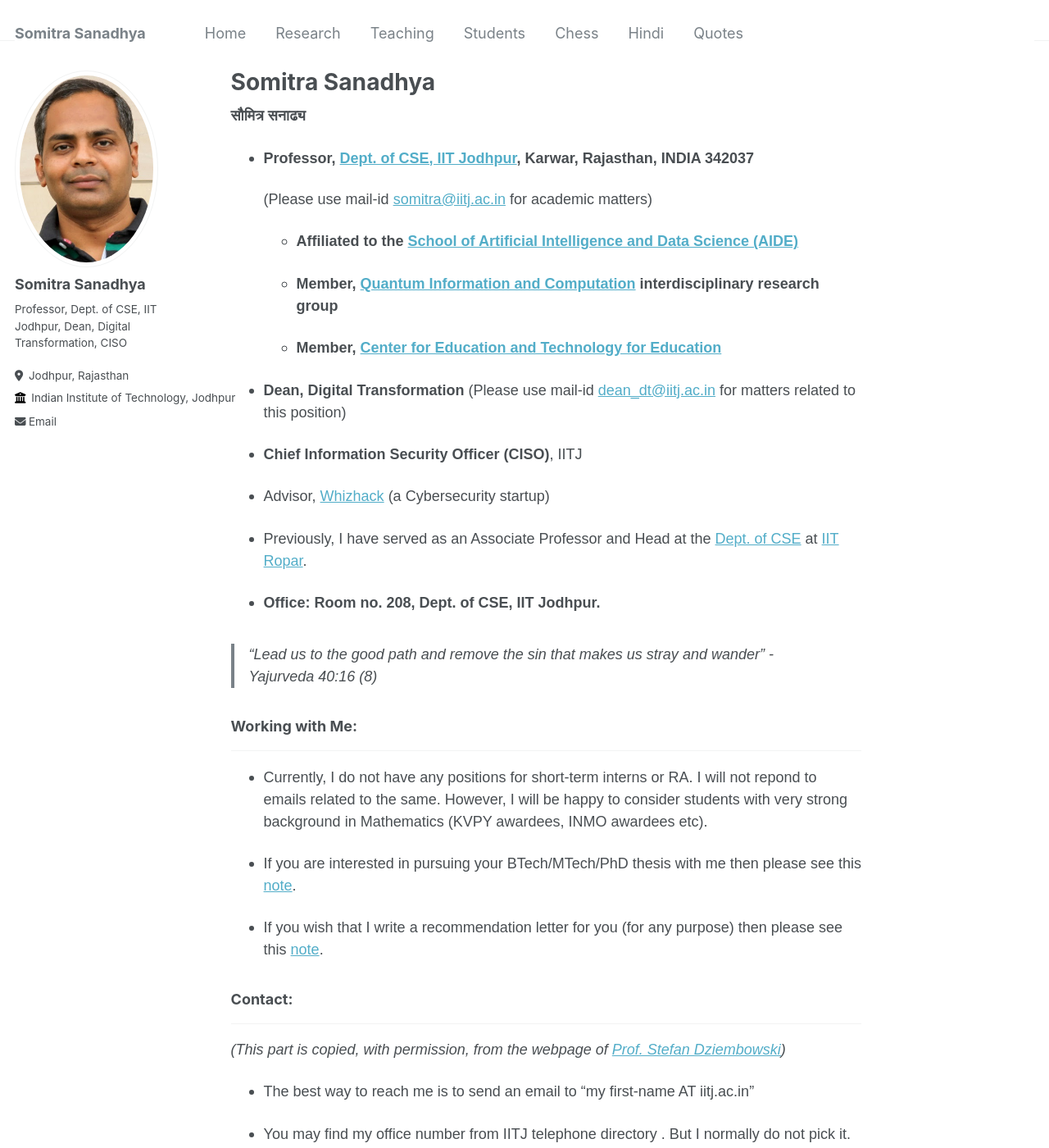
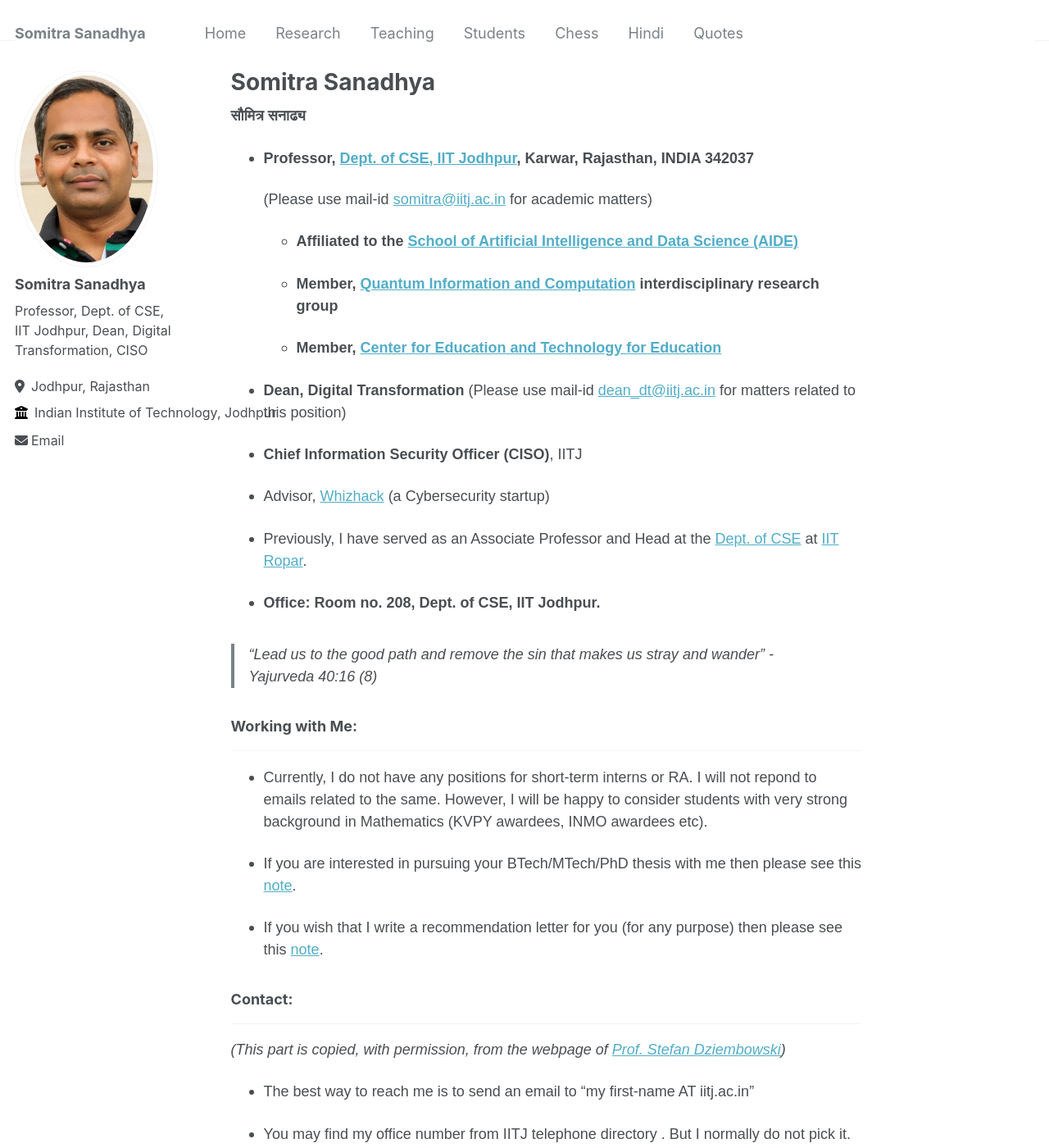
Before and after one commit to somitra-sanadhya/somitra-sanadhya.github.io, a Jekyll site: the page built from _pages/about.md, in a window 1280 px wide and 1400 px high. Shown: the whole window at 82% size. Built offline with Jekyll 4.4.1, drawn with Linux system fonts in a browser that asks for light colours.

Commit message:
authorsidebarchanges

```diff
--- a/_sass/_base.scss
+++ b/_sass/_base.scss
@@ -58,8 +58,8 @@ small, .small {
 }
 
 p {
-  // margin-bottom: 1.3em;
-  font-size: 14px;
+   margin-bottom: 1.3em;
+  font-size: 16px;
   font-family: Merriweather, Arial;
 }
 
--- a/_sass/_sidebar.scss
+++ b/_sass/_sidebar.scss
@@ -44,7 +44,7 @@
 
   p, li {
     font-family: $sans-serif;
-    font-size: $type-size-6;
+    font-size: 16px;
     line-height: 1.5;
   }
 
@@ -114,6 +114,7 @@
 
 .author__name {
   margin: 0;
+  font-size: 16px;
 
   @include breakpoint($large) {
     margin-top: 10px;
```
